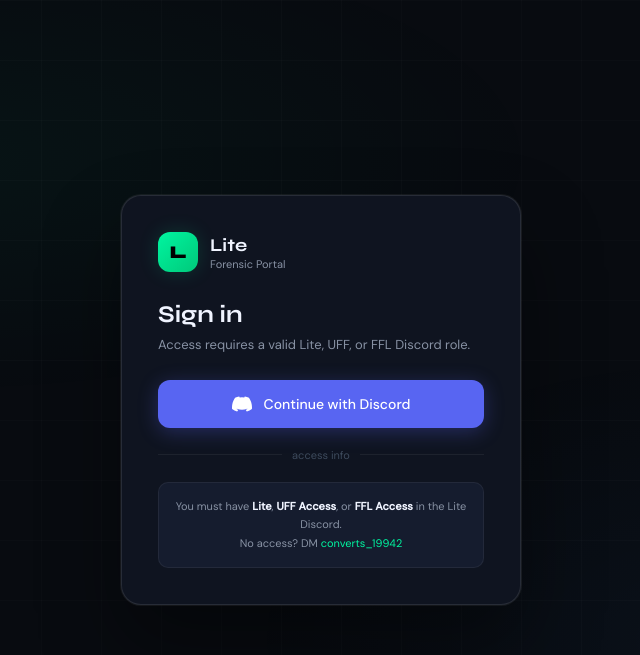
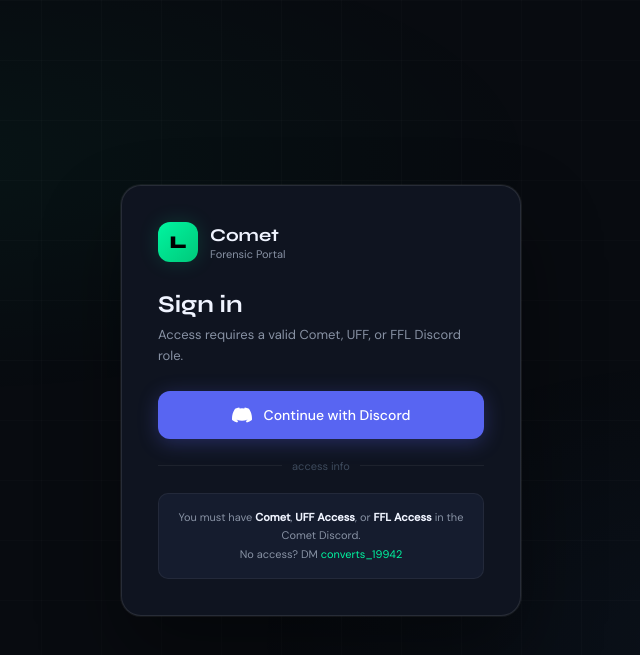
Before and after one commit to n0unt/pccheckersitee, a Flask app: page /login in a window 1280 px wide. Shown: the top 655 px of the page, without its empty margins (319-959 px from the left). Run offline with Flask 3, Linux system fonts and the light colour scheme; some libraries are stand-ins or nearby versions.

Commit message:
Update login.html

```diff
--- a/templates/login.html
+++ b/templates/login.html
@@ -3,7 +3,7 @@
 <head>
 <meta charset="UTF-8">
 <meta name="viewport" content="width=device-width, initial-scale=1.0">
-<title>Lite — Sign In</title>
+<title>Comet — Sign In</title>
 <link href="https://fonts.googleapis.com/css2?family=Syne:wght@400;600;700;800&family=DM+Sans:wght@300;400;500&display=swap" rel="stylesheet">
 <style>
 *,*::before,*::after{box-sizing:border-box;margin:0;padding:0}
@@ -85,17 +85,17 @@ h1{font-family:'Syne',sans-serif;font-size:24px;font-weight:700;margin-bottom:6p
 <div class="card">
   <div class="logo">
     <div class="logo-mark">L</div>
-    <div><div class="logo-text">Lite</div><div class="logo-sub">Forensic Portal</div></div>
+    <div><div class="logo-text">Comet</div><div class="logo-sub">Forensic Portal</div></div>
   </div>
   <h1>Sign in</h1>
-  <p class="sub">Access requires a valid Lite, UFF, or FFL Discord role.</p>
+  <p class="sub">Access requires a valid Comet, UFF, or FFL Discord role.</p>
   {% if error %}<div class="error">{{ error }}</div>{% endif %}
   <a href="/auth/discord" class="discord-btn">
     <svg viewBox="0 0 24 24"><path d="M20.317 4.37a19.791 19.791 0 0 0-4.885-1.515.074.074 0 0 0-.079.037c-.21.375-.444.864-.608 1.25a18.27 18.27 0 0 0-5.487 0 12.64 12.64 0 0 0-.617-1.25.077.077 0 0 0-.079-.037A19.736 19.736 0 0 0 3.677 4.37a.07.07 0 0 0-.032.027C.533 9.046-.32 13.58.099 18.057c.002.022.015.043.03.056a19.9 19.9 0 0 0 5.993 3.03.078.078 0 0 0 .084-.028 14.09 14.09 0 0 0 1.226-1.994.076.076 0 0 0-.041-.106 13.107 13.107 0 0 1-1.872-.892.077.077 0 0 1-.008-.128 10.2 10.2 0 0 0 .372-.292.074.074 0 0 1 .077-.01c3.928 1.793 8.18 1.793 12.062 0a.074.074 0 0 1 .078.01c.12.098.246.198.373.292a.077.077 0 0 1-.006.127 12.299 12.299 0 0 1-1.873.892.077.077 0 0 0-.041.107c.36.698.772 1.362 1.225 1.993a.076.076 0 0 0 .084.028 19.839 19.839 0 0 0 6.002-3.03.077.077 0 0 0 .032-.054c.5-5.177-.838-9.674-3.549-13.66a.061.061 0 0 0-.031-.03z"/></svg>
     Continue with Discord
   </a>
   <div class="sep">access info</div>
-  <div class="info">You must have <strong>Lite</strong>, <strong>UFF Access</strong>, or <strong>FFL Access</strong> in the Lite Discord.<br>No access? DM <a href="#">converts_19942</a></div>
+  <div class="info">You must have <strong>Comet</strong>, <strong>UFF Access</strong>, or <strong>FFL Access</strong> in the Comet Discord.<br>No access? DM <a href="#">converts_19942</a></div>
 </div>
 </div>
 </body>
```
